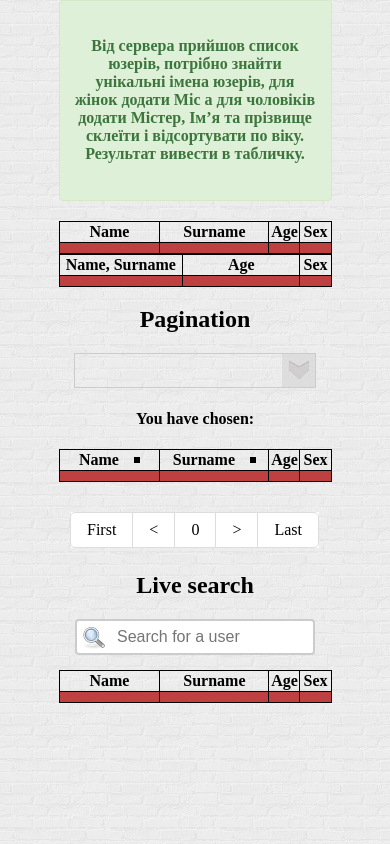
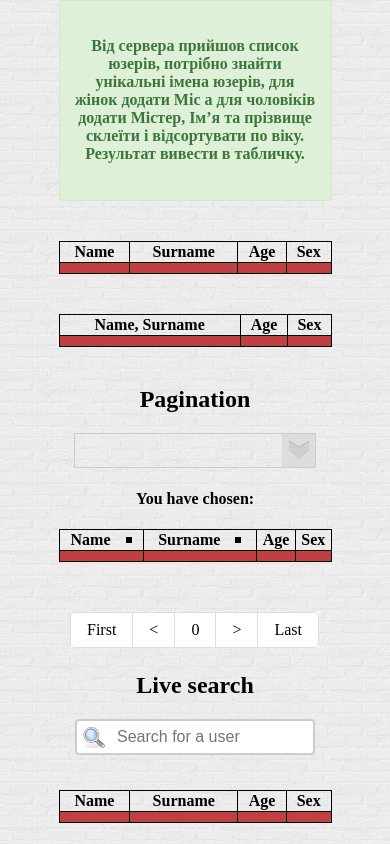
Before and after one commit to abrlk/project.github.io, a website: page index.html in a window 390 px wide. Drawn offline with nearby package versions, Linux system fonts and the light colour scheme; a script that the page names is missing.

Commit message:
Add changes to styles for more responsive view

```diff
--- a/css/main.sass
+++ b/css/main.sass
@@ -55,6 +55,7 @@ h1
 
 .table
 	flex: 1
+	margin: 20px 0 20px 0
 
 .table table
 	flex-direction: column
@@ -70,11 +71,8 @@ table
 table, th, td
 	border: 1px solid black
 
-th, td
-	width: 50%
-
 td
-	padding: 5px 15px
+	padding: 5px 5px
 
 .styled-select
 	width: 240px
```
Also changed, not shown: build/main.min.css, css/main.css, 1 other file.
